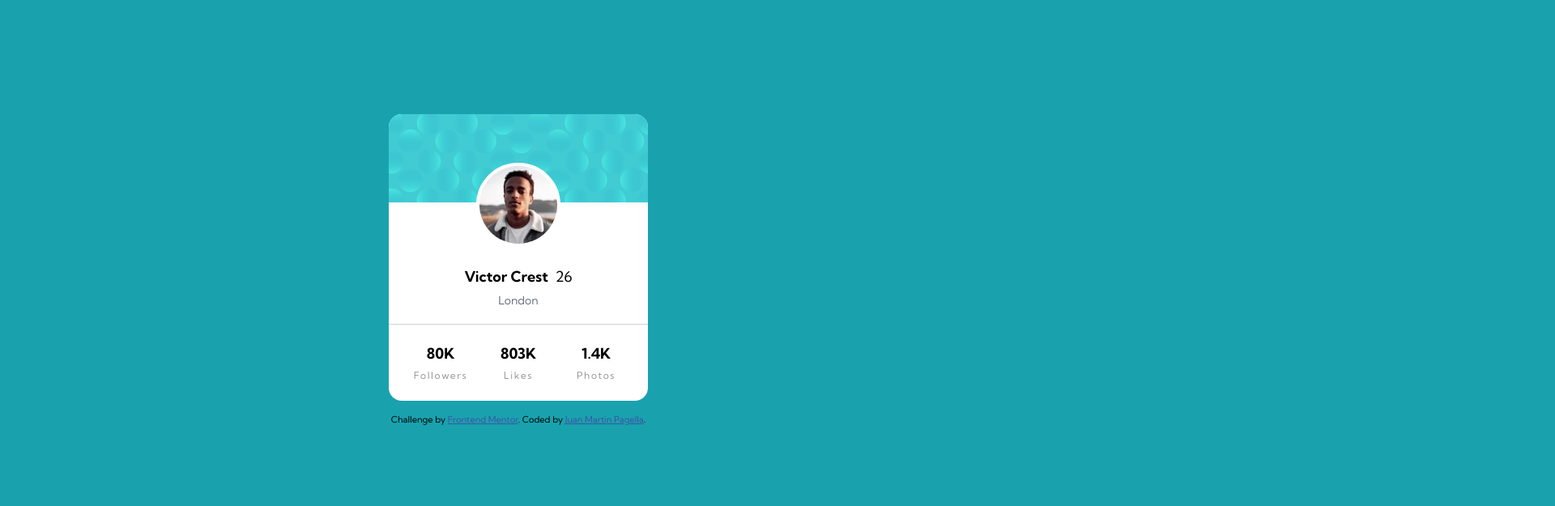
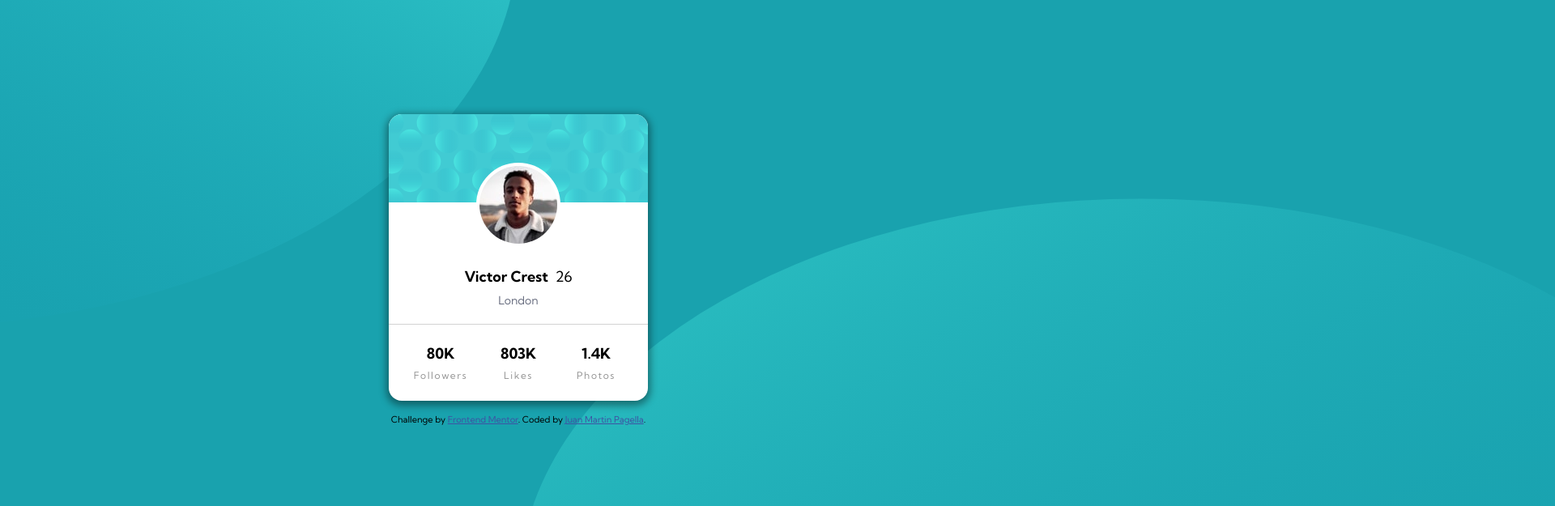
Before and after one commit to ganeshhindinamani/frontendmentor-profile-card, a plain HTML site: page index.html in a window 1280 px wide. Shown: the part 75-700 px from the top of the page at 81% size, 1920 px wide, since content can reach past the window. Drawn offline with Linux system fonts and the light colour scheme.

Commit message:
Add background images

```diff
--- a/index.html
+++ b/index.html
@@ -25,12 +25,35 @@
       font-size: 18px;
       font-weight: 400;
       background-color: hsl(185, 75%, 39%);
+    }
 
+    .flex {
+      min-height: 100vh;
       align-items: center;
       display: flex;
       justify-content: center;
       flex-direction: column;
-      min-height: 100vh;
+    }
+
+    .bg-img-1, .bg-img-2 {
+      position: absolute;
+      z-index: -1;
+      height: 100%;
+      width: 100%;
+      overflow: hidden;
+    }
+
+    .bg-img-1 > img, .bg-img-2 img {
+      height: 100%;
+      width: 100%;
+    }
+
+    .bg-img-1 > img {
+      transform: translate(-60%, -50%) scale(1.2);
+    }
+
+    .bg-img-2 {
+      transform: translate(60%, 50%) scale(1.2);
     }
 
     .profile-card {
@@ -38,6 +61,7 @@
       background-color: white;
       min-width: 20rem;
       border-radius: 1rem;
+      box-shadow: 0px 3px 10px 3px rgba(0,0,0,0.4);
     }
 
     .profile-card > .card-image {
@@ -101,6 +125,16 @@
 
 <body>
 
+
+  <div class="bg-img-1">
+    <img src="images/bg-pattern-top.svg">
+  </div>
+
+  <div class="bg-img-2">
+    <img src="images/bg-pattern-bottom.svg">
+  </div>
+
+  <div class="flex">
     <!-- Profile Card -->
     <div class="profile-card">
       <!-- Image -->
@@ -146,5 +180,6 @@
       Challenge by <a href="https://www.frontendmentor.io?ref=challenge" target="_blank">Frontend Mentor</a>.
       Coded by <a href="https://www.frontendmentor.io/profile/jmpagella">Juan Martin Pagella</a>.
     </div>
+  </div>
 </body>
 </html>
```
Lines whose indentation alone changed are shown as unchanged.
